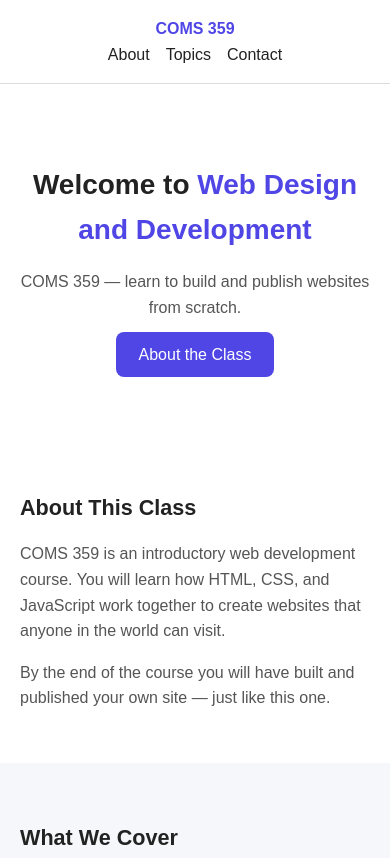
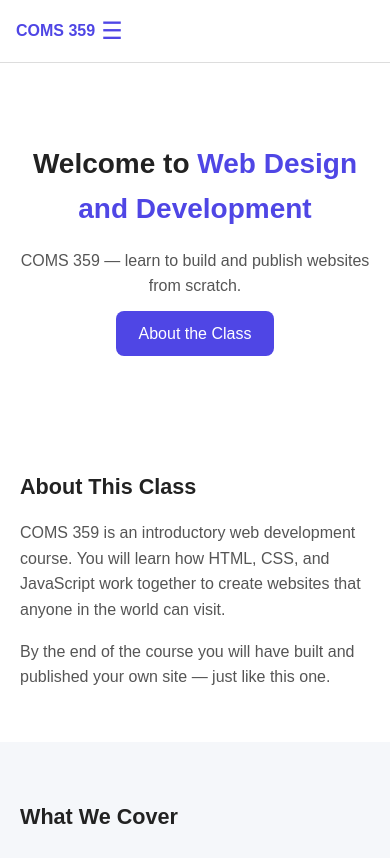
Before and after one commit to nianorris/coms-359, a plain HTML site: page index.html in a window 390 px wide. Shown: the top 858 px of the page. Drawn offline with Linux system fonts and the light colour scheme.

Commit message:
more stuff

```diff
--- a/css/style.css
+++ b/css/style.css
@@ -155,17 +155,51 @@ footer {
   font-size: 0.875rem;
 }
 
+/* Hamburger button — hidden on desktop */
+.menu-toggle {
+  display: none;
+  background: none;
+  border: none;
+  font-size: 1.5rem;
+  cursor: pointer;
+  color: #4f46e5;
+}
+
 /* Mobile */
 @media (max-width: 600px) {
   header {
-    flex-direction: column;
-    gap: 0.75rem;
     padding: 1rem;
-    text-align: center;
   }
 
+  nav {
+    display: flex;
+    align-items: center;
+    justify-content: space-between;
+    flex-wrap: wrap;
+  }
+
+  .menu-toggle {
+    display: block;
+  }
+
+  /* Nav links hidden by default on mobile */
   nav ul {
-    gap: 1rem;
+    display: none;
+    flex-direction: column;
+    width: 100%;
+    gap: 0;
+    margin-top: 0.5rem;
+  }
+
+  /* Shown when menu is open */
+  nav ul.open {
+    display: flex;
+  }
+
+  nav ul li a {
+    display: block;
+    padding: 0.6rem 0;
+    border-top: 1px solid #eee;
   }
 
   h1 { font-size: 1.75rem; }
--- a/index.html
+++ b/index.html
@@ -12,7 +12,8 @@
   <header>
     <nav>
       <span class="logo">COMS 359</span>
-      <ul>
+      <button class="menu-toggle" onclick="toggleMenu()">&#9776;</button>
+      <ul id="nav-links">
         <li><a href="#about">About</a></li>
         <li><a href="#topics">Topics</a></li>
         <li><a href="#contact">Contact</a></li>
--- a/js/script.js
+++ b/js/script.js
@@ -1,3 +1,8 @@
+// Open and close the mobile nav menu
+function toggleMenu() {
+  document.getElementById("nav-links").classList.toggle("open");
+}
+
 // Handle the contact form submission
 function handleSubmit(event) {
   event.preventDefault(); // Stop the page from reloading
```
